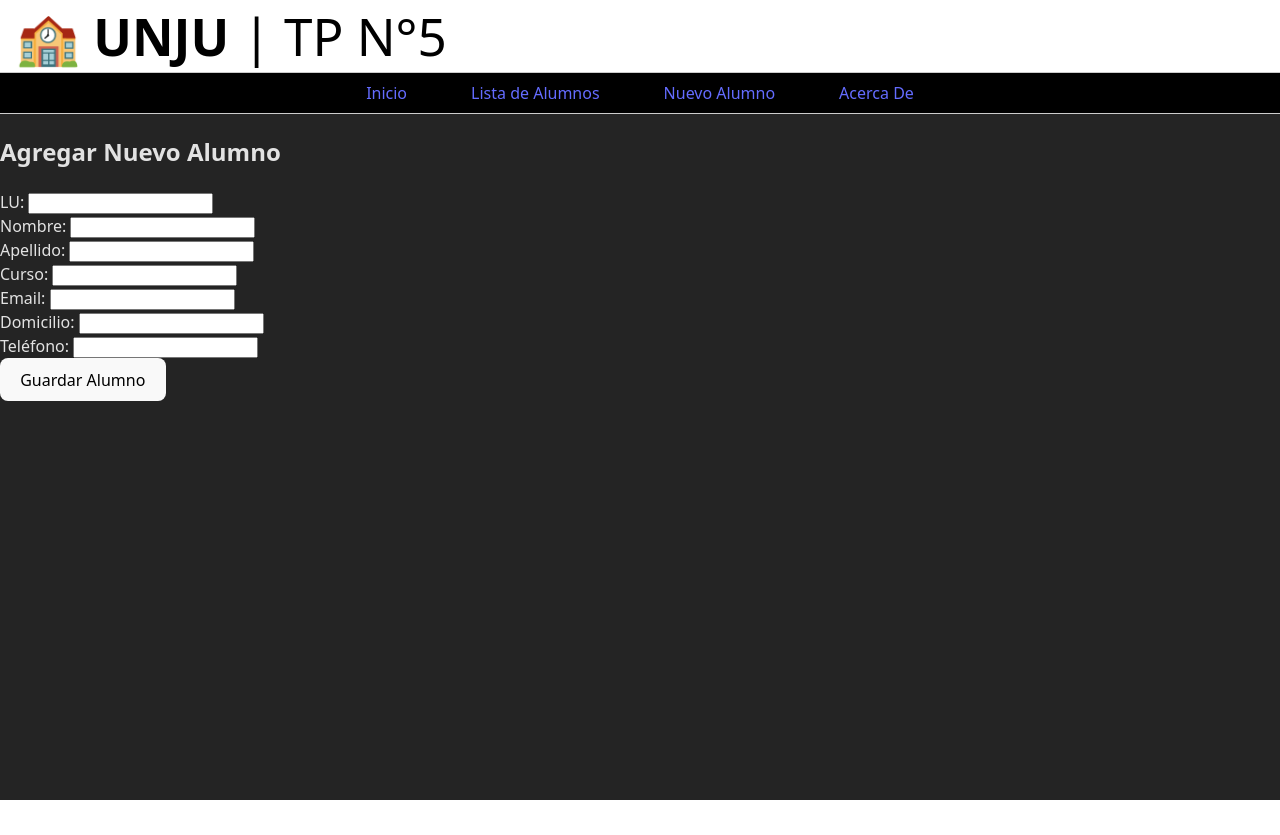
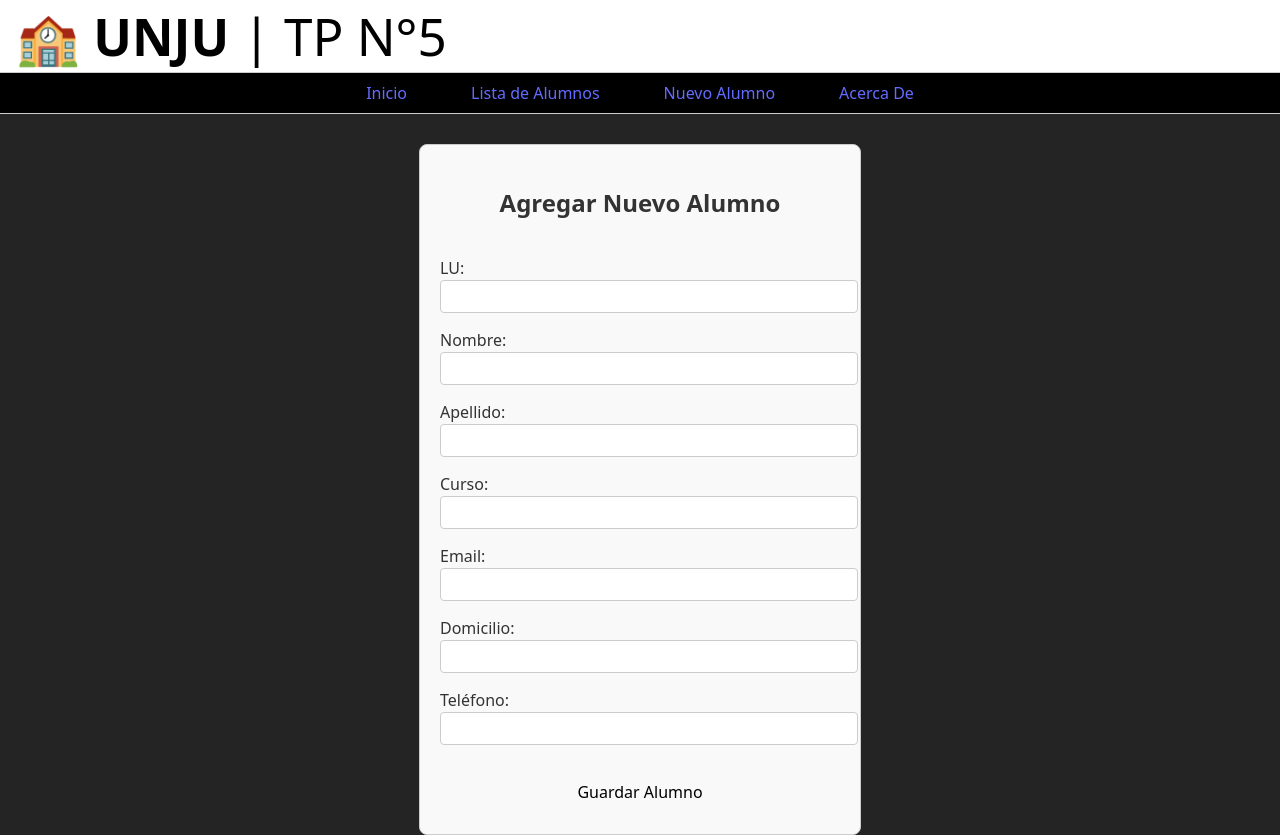
Before and after one commit to CarlosFigueroa497/pv_tp5_grupo14, a React (Vite) app: page /alumnos/nuevo in a window 1280 px wide. Before the commit the page ends 800 px from the top, so only its background shows below. Built offline with nearby package versions, Linux system fonts and the light colour scheme.

Commit message:
Agregue estilos a AgregarAlumnos.jsx

```diff
--- a/src/pages/AgregarAlumno.jsx
+++ b/src/pages/AgregarAlumno.jsx
@@ -24,45 +24,67 @@ function AgregarAlumno({ setAlumnos }) {
   const handleSubmit = (e) => {
     e.preventDefault();
 
-    // validacion
+
     if (!nuevoAlumno.id || !nuevoAlumno.nombre || !nuevoAlumno.apellido) {
       alert('Por favor, completá al menos LU, nombre y apellido.');
       return;
     }
 
-    // agregar alumnos
+
     setAlumnos((prevAlumnos) => [...prevAlumnos, nuevoAlumno]);
+    navigate('/alumnos', { state: { mensajeExito: "✅ Alumno agregado con éxito" } });
+  };
 
-    // redirigir a la lista
-navigate('/alumnos', { state: { mensajeExito: "✅ Alumno agregado con éxito" } });
+  const inputStyle = {
+    width: '100%',
+    padding: '8px',
+    borderRadius: '4px',
+    border: '1px solid #ccc',
+    color: '#333',
+    backgroundColor: '#fff'
   };
 
   return (
-    <div>
-      <h2>Agregar Nuevo Alumno</h2>
-      <form onSubmit={handleSubmit}>
-        <div>
-          <label>LU: <input name="id" value={nuevoAlumno.id} onChange={handleChange} /></label>
-        </div>
-        <div>
-          <label>Nombre: <input name="nombre" value={nuevoAlumno.nombre} onChange={handleChange} /></label>
-        </div>
-        <div>
-          <label>Apellido: <input name="apellido" value={nuevoAlumno.apellido} onChange={handleChange} /></label>
-        </div>
-        <div>
-          <label>Curso: <input name="curso" value={nuevoAlumno.curso} onChange={handleChange} /></label>
-        </div>
-        <div>
-          <label>Email: <input name="email" value={nuevoAlumno.email} onChange={handleChange} /></label>
-        </div>
-        <div>
-          <label>Domicilio: <input name="domicilio" value={nuevoAlumno.domicilio} onChange={handleChange} /></label>
-        </div>
-        <div>
-          <label>Teléfono: <input name="telefono" value={nuevoAlumno.telefono} onChange={handleChange} /></label>
-        </div>
-        <button type="submit">Guardar Alumno</button>
+    <div style={{ display: 'flex', justifyContent: 'center', marginTop: '30px' }}>
+      <form
+        onSubmit={handleSubmit}
+        style={{
+          display: 'flex',
+          flexDirection: 'column',
+          width: '400px',
+          gap: '15px',
+          border: '1px solid #ccc',
+          padding: '20px',
+          borderRadius: '8px',
+          backgroundColor: '#f9f9f9',
+          color: '#333',
+        }}
+      >
+        <h2 style={{ textAlign: 'center' }}>Agregar Nuevo Alumno</h2>
+        <label>LU:
+          <input name="id" value={nuevoAlumno.id} onChange={handleChange} style={inputStyle} />
+        </label>
+        <label>Nombre:
+          <input name="nombre" value={nuevoAlumno.nombre} onChange={handleChange} style={inputStyle} />
+        </label>
+        <label>Apellido:
+          <input name="apellido" value={nuevoAlumno.apellido} onChange={handleChange} style={inputStyle} />
+        </label>
+        <label>Curso:
+          <input name="curso" value={nuevoAlumno.curso} onChange={handleChange} style={inputStyle} />
+        </label>
+        <label>Email:
+          <input name="email" value={nuevoAlumno.email} onChange={handleChange} style={inputStyle} />
+        </label>
+        <label>Domicilio:
+          <input name="domicilio" value={nuevoAlumno.domicilio} onChange={handleChange} style={inputStyle} />
+        </label>
+        <label>Teléfono:
+          <input name="telefono" value={nuevoAlumno.telefono} onChange={handleChange} style={inputStyle} />
+        </label>
+        <button type="submit" style={{ marginTop: '10px', padding: '10px' }}>
+          Guardar Alumno
+        </button>
       </form>
     </div>
   );
```
